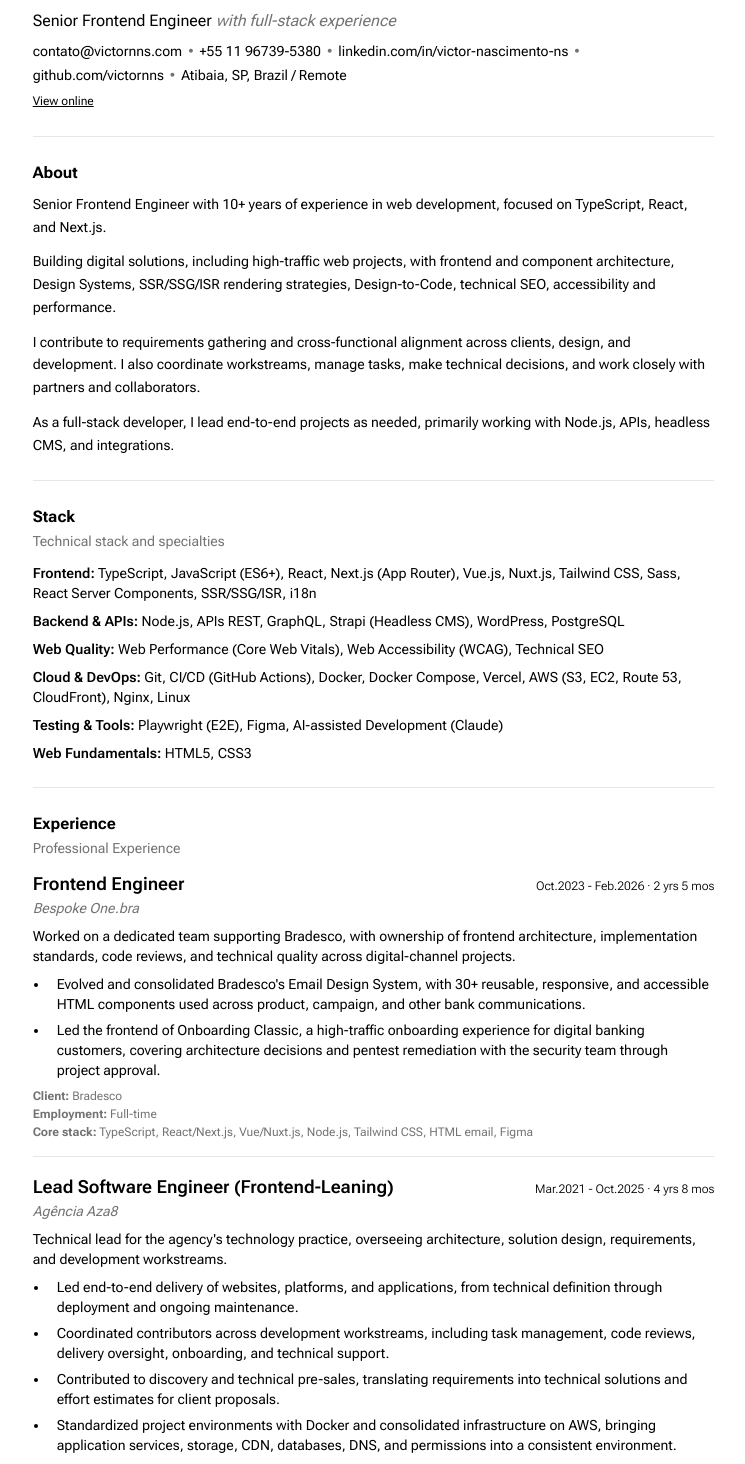
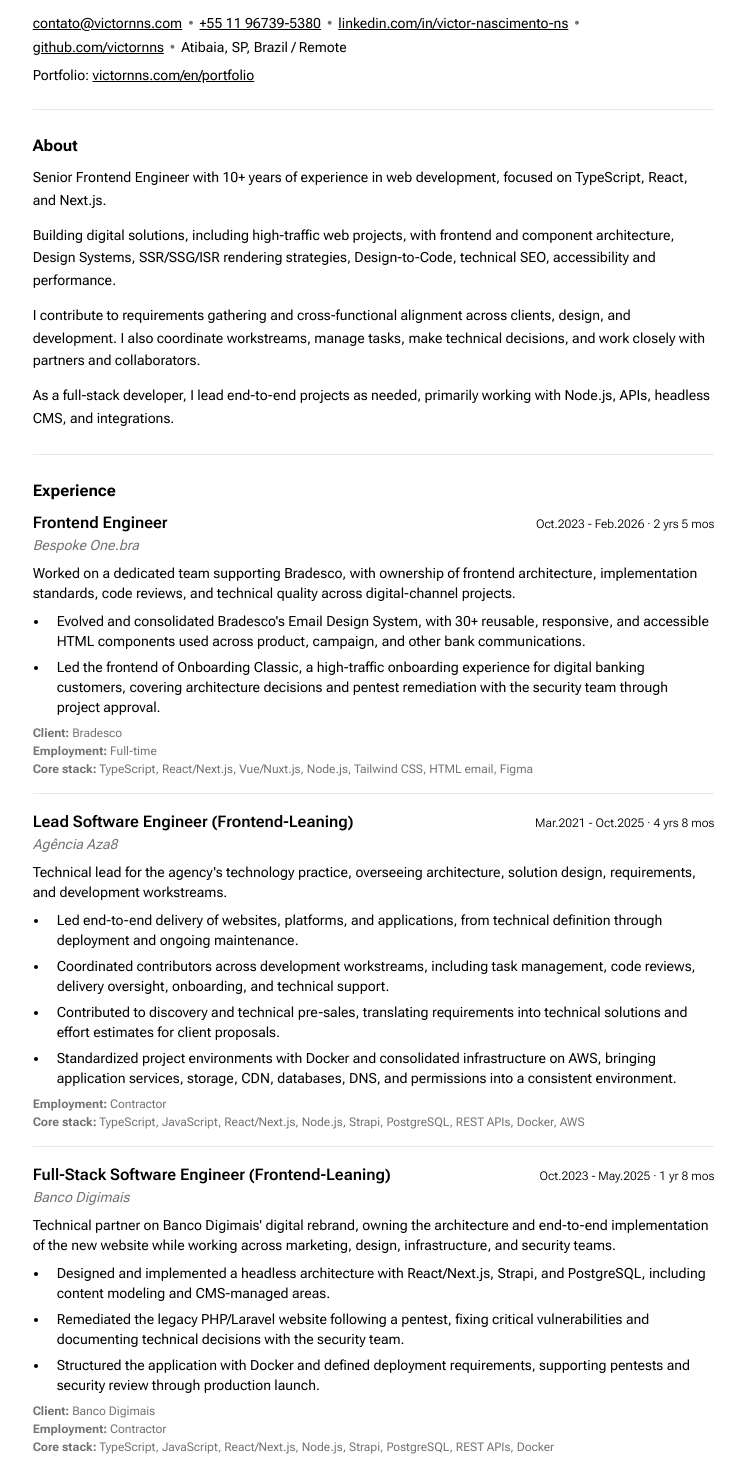
Before and after one commit to victornns/victornns.site, a Next.js app: page /en/curriculo in a window 1280 px wide. Shown: the part 83-1547 px from the top of the page, without its empty margins (259-1004 px from the left). Built offline with nearby package versions, Linux system fonts and the light colour scheme.

Commit message:
ref: refine resume layout and print pagination

```diff
--- a/scripts/generate-cv-pdf.mjs
+++ b/scripts/generate-cv-pdf.mjs
@@ -61,6 +61,7 @@ async function generatePdf(browser, target) {
     printBackground: true,
     format: "A4",
     margin: PDF_MARGIN,
+    tagged: true,
   });
   await context.close();
   console.log(`✅ PDF gerado com sucesso em: ${outputPath}`);
--- a/src/components/ui/UIBulletList.tsx
+++ b/src/components/ui/UIBulletList.tsx
@@ -14,7 +14,7 @@ export function UIBulletList({ items, className }: UIBulletListProps) {
       )}
     >
       {items.map((item, index) => (
-        <li key={index} className="pl-2">
+        <li key={index} className="break-inside-avoid-page pl-2">
           {item}
         </li>
       ))}
--- a/src/content/about.ts
+++ b/src/content/about.ts
@@ -11,7 +11,7 @@ export type About = {
   highlights: string[];
   /** Bio shown on both the portfolio and curriculo pages. */
   summary: string[];
-  /** Label of the link from the curriculo page to its online (portfolio) version. */
+  /** Label shown before the portfolio URL on the curriculo page, e.g. "Portfólio: victornns.com/portfolio". */
   onlineVersionLabel: string;
 };
 
@@ -43,7 +43,7 @@ export const aboutContent: Record<Locale, About> = {
       "Participo do levantamento de requisitos e dos alinhamentos entre clientes, design e desenvolvimento. Também coordeno frentes de trabalho, com gestão de tarefas, tomada de decisões técnicas e acompanhamento de parceiros e colaboradores.",
       "Como full-stack, conduzo projetos end-to-end sob demanda, atuando principalmente com Node.js, APIs, CMS headless e integrações.",
     ],
-    onlineVersionLabel: "Acessar online",
+    onlineVersionLabel: "Portfólio",
   },
   en: {
     title: "About",
@@ -66,6 +66,6 @@ export const aboutContent: Record<Locale, About> = {
       "I contribute to requirements gathering and cross-functional alignment across clients, design, and development. I also coordinate workstreams, manage tasks, make technical decisions, and work closely with partners and collaborators.",
       "As a full-stack developer, I lead end-to-end projects as needed, primarily working with Node.js, APIs, headless CMS, and integrations.",
     ],
-    onlineVersionLabel: "View online",
+    onlineVersionLabel: "Portfolio",
   },
 };
--- a/src/content/experiences.ts
+++ b/src/content/experiences.ts
@@ -98,8 +98,6 @@ export const experiencesContent: Record<Locale, ExperiencesContent> = {
           "REST APIs",
           "Docker",
           "AWS",
-          "DigitalOcean",
-          "Vue/Nuxt.js",
         ],
       },
       {
@@ -130,7 +128,6 @@ export const experiencesContent: Record<Locale, ExperiencesContent> = {
           "PostgreSQL",
           "REST APIs",
           "Docker",
-          "PHP/Laravel",
         ],
       },
       {
@@ -185,7 +182,6 @@ export const experiencesContent: Record<Locale, ExperiencesContent> = {
           "Sage 9",
           "Understrap",
           "Vue.js",
-          "Ionic",
           "Webpack",
         ],
       },
@@ -301,8 +297,6 @@ export const experiencesContent: Record<Locale, ExperiencesContent> = {
           "REST APIs",
           "Docker",
           "AWS",
-          "DigitalOcean",
-          "Vue/Nuxt.js",
         ],
       },
       {
@@ -333,7 +327,6 @@ export const experiencesContent: Record<Locale, ExperiencesContent> = {
           "PostgreSQL",
           "REST APIs",
           "Docker",
-          "PHP/Laravel",
         ],
       },
       {
@@ -388,7 +381,6 @@ export const experiencesContent: Record<Locale, ExperiencesContent> = {
           "Sage 9",
           "Understrap",
           "Vue.js",
-          "Ionic",
           "Webpack",
         ],
       },
--- a/src/features/resume/Resume.tsx
+++ b/src/features/resume/Resume.tsx
@@ -30,9 +30,9 @@ export function Resume({ locale }: ResumeProps) {
         <UIParagraphs data={about.summary} className="gap-3" />
       </ResumeSection>
 
-      <ResumeSkills locale={locale} />
       <ResumeExperience locale={locale} />
       <ResumeEducation locale={locale} />
+      <ResumeSkills locale={locale} />
     </main>
   );
 }
--- a/src/features/resume/components/ResumeEducation.tsx
+++ b/src/features/resume/components/ResumeEducation.tsx
@@ -14,8 +14,8 @@ type EducationEntryProps = {
 function EducationEntry({ item, present }: EducationEntryProps) {
   return (
     <li className="break-inside-avoid-page py-3 first:pt-0">
-      <div className="flex flex-wrap items-baseline justify-between gap-x-4">
-        <UICard.Title className="mb-0">{item.degree}</UICard.Title>
+      <div className="grid grid-cols-[minmax(0,1fr)_auto] items-baseline gap-x-4">
+        <UICard.Title className="mb-0 text-base">{item.degree}</UICard.Title>
         <UICard.Label className="whitespace-nowrap">
           {formatPeriod(item.period, present)}
           {item.status && ` · ${item.status}`}
@@ -40,11 +40,11 @@ export function ResumeEducation({ locale }: ResumeEducationProps) {
 
   return (
     <ResumeSection title={education.title} description={education.description}>
-      <ol className="divide-y">
+      <ul className="divide-y">
         {education.items.map((item) => (
           <EducationEntry key={item.id} item={item} present={common.present} />
         ))}
-      </ol>
+      </ul>
     </ResumeSection>
   );
 }
--- a/src/features/resume/components/ResumeExperience.tsx
+++ b/src/features/resume/components/ResumeExperience.tsx
@@ -37,9 +37,10 @@ function ExperienceEntry({
   } = experience;
 
   return (
-    <li className="break-inside-avoid-page py-4 first:pt-0">
-      <div className="flex flex-wrap items-baseline justify-between gap-x-4">
-        <UICard.Title className="mb-0">{role}</UICard.Title>
+    <li className="py-4 first:pt-0">
+      <div className="break-inside-avoid-page break-after-avoid-page">
+        <div className="grid grid-cols-[minmax(0,1fr)_auto] items-baseline gap-x-4">
+          <UICard.Title className="mb-0 text-base">{role}</UICard.Title>
           <UICard.Label className="whitespace-nowrap">
             {formatPeriod(period, present)} · {period.total}
           </UICard.Label>
@@ -50,6 +51,7 @@ function ExperienceEntry({
           as="p"
           className="text-sm italic text-muted"
         />
+      </div>
 
       <UIParagraphs data={summary} className="mt-2 gap-2 text-sm" />
 
--- a/src/features/resume/components/ResumeHeader.tsx
+++ b/src/features/resume/components/ResumeHeader.tsx
@@ -6,7 +6,7 @@ import { PROFILE_NAME } from "@/content/about";
 import type { Contact } from "@/content/contacts";
 import type { Locale } from "@/i18n/config";
 import { getPortfolioUrl } from "@/i18n/sections";
-import { SEPARATORS } from "@/lib/format";
+import { sanitizeUrlForDisplay, SEPARATORS } from "@/lib/format";
 
 type ContactListProps = {
   contacts: Contact[];
@@ -27,13 +27,7 @@ function ContactList({ contacts, location }: ContactListProps) {
           )}
           <li>
             {"link" in contact ? (
-              <UILink
-                href={contact.link.href}
-                underline={false}
-                className="text-inherit hover:underline"
-              >
-                {contact.link.display}
-              </UILink>
+              <UILink href={contact.link.href}>{contact.link.display}</UILink>
             ) : (
               contact.label
             )}
@@ -50,24 +44,20 @@ type ResumeHeaderProps = {
 
 export function ResumeHeader({ locale }: ResumeHeaderProps) {
   const { about, contacts, location } = getContent(locale);
+  const portfolioUrl = getPortfolioUrl(locale);
 
   return (
     <header className="break-after-avoid-page">
       <h1 className="text-2xl font-bold">{PROFILE_NAME.full}</h1>
 
-      <p className="mt-1 text-base">
-        {about.role.title}{" "}
-        <span className="italic text-muted">{about.role.subtitle}</span>
-      </p>
-
       <ContactList contacts={contacts} location={location} />
 
-      <UILink
-        href={getPortfolioUrl(locale)}
-        className="mt-2 inline-block text-xs text-inherit"
-      >
-        {about.onlineVersionLabel}
-      </UILink>
+      <p className="mt-2 text-sm">
+        {about.onlineVersionLabel}:{" "}
+        <UILink href={portfolioUrl} className="text-inherit">
+          {sanitizeUrlForDisplay(portfolioUrl)}
+        </UILink>
+      </p>
     </header>
   );
 }
--- a/src/features/resume/components/ResumeSection.tsx
+++ b/src/features/resume/components/ResumeSection.tsx
@@ -1,5 +1,3 @@
-import { joinClassNames } from "@/lib/tailwind";
-
 import type { ReactNode } from "react";
 
 type ResumeSectionProps = {
@@ -11,7 +9,6 @@ type ResumeSectionProps = {
 
 export function ResumeSection({
   title,
-  description,
   children,
   className,
 }: ResumeSectionProps) {
@@ -19,13 +16,10 @@ export function ResumeSection({
     <>
       <hr className="my-6" />
       <section className={className}>
-        <h2 className="break-after-avoid-page text-base font-bold">{title}</h2>
-        {description && (
-          <p className="mt-0.5 text-sm text-muted">{description}</p>
-        )}
-        <div className={joinClassNames(description ? "mt-3" : "mt-2")}>
-          {children}
-        </div>
+        <h2 className="mb-2 break-after-avoid-page text-base font-bold">
+          {title}
+        </h2>
+        {children}
       </section>
     </>
   );
```
Also changed, not shown: 2 other files (tests, documents, lock files or other folders). Lines whose indentation alone changed are shown as unchanged.
